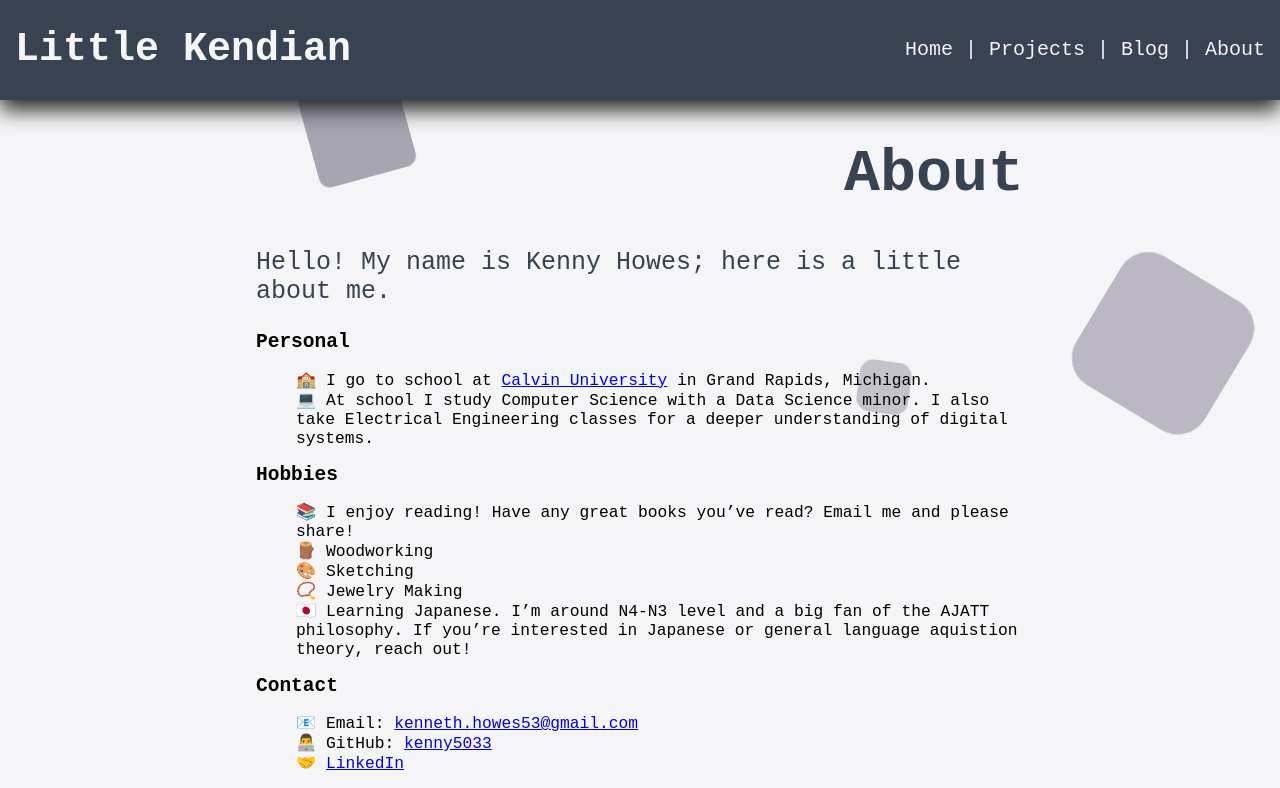
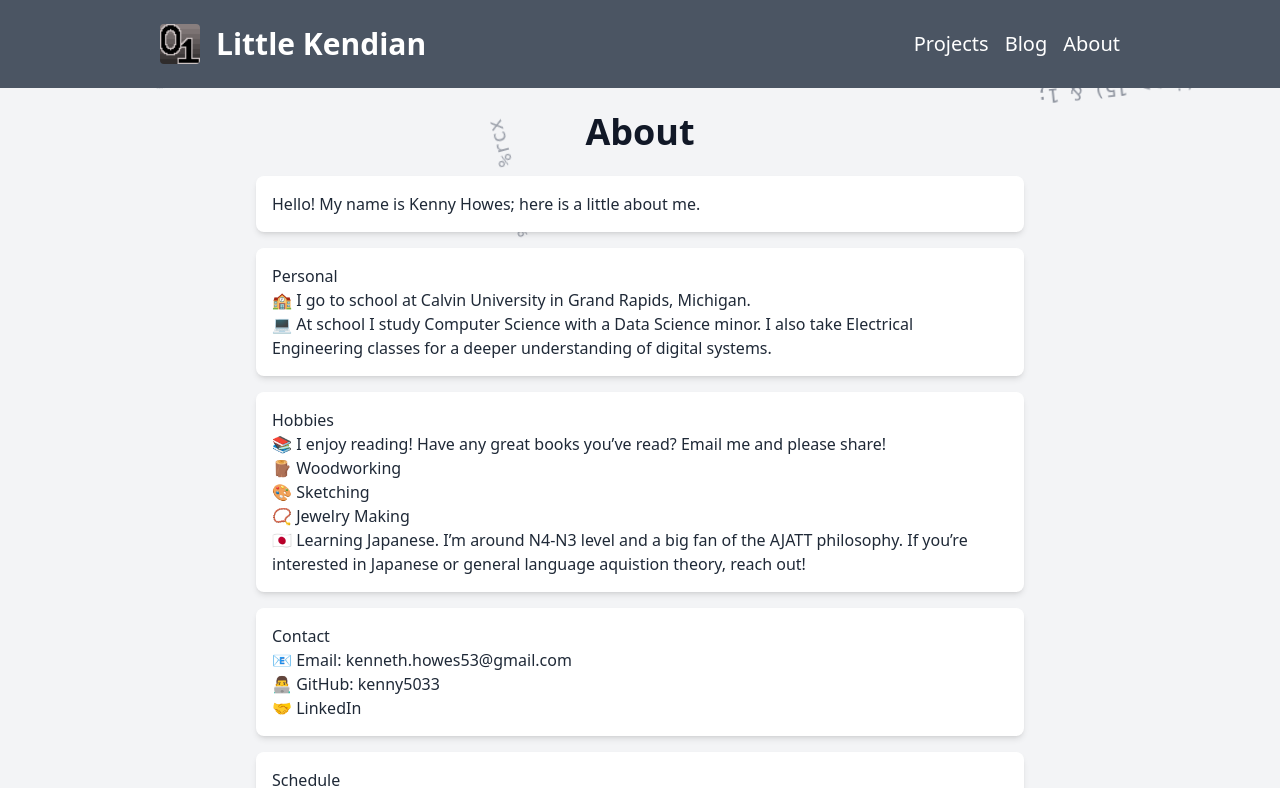
Before and after one commit to kenny5033/kenny5033.github.io, a Jekyll site: the page built from about.md, in a window 1280 px wide. Shown: the top 788 px of the page. Built offline with Jekyll 4.4.1, drawn with Linux system fonts in a browser that asks for light colours; nearby versions of some CDN libraries; some of the changed text lies outside the part shown.

Commit message:
components + restylings

```diff
--- /dev/null
+++ b/_includes/components/header.html
@@ -0,0 +1,50 @@
+<ul class="falling-area absolute inset-0">
+<li class="text text-sm font-mono text-gray-500"><code>mov $0x5A, %rax</code></li>
+<li class="text text-sm font-mono text-gray-500"><code>#include &ltstdlib.h&gt</code></li>
+<li class="text text-sm font-mono text-gray-500"><code>int main(void);</code></li>
+<li class="text text-sm font-mono text-gray-500">
+    <pre><code>
+    static struct<br>
+    file_operations fops = {<br>
+        &emsp;.open = chrDrvOpen<br>
+    }
+    </code></pre>
+</li>
+<li class="text text-sm font-mono text-gray-500">xor %rcx, %rcx</li>
+<li class="text text-sm font-mono text-gray-500">print("Hello world!")</li>
+<li class="text text-sm font-mono text-gray-500">
+    <pre>
+    entity Demultiplexer is
+        port(
+            A: in std_logic;
+            S: in std_logic;
+            Z0, Z1: out std_logic
+        );
+    end entity;
+    </pre>
+</li>
+<li class="text text-sm font-mono text-gray-500">
+    <pre>
+    const f = async () => {
+        return await fetch("nothing.burger");
+    }
+    </pre>
+</li>
+<li class="text text-sm font-mono text-gray-500">lb t1, 0(t0)</li>
+<li class="text text-sm font-mono text-gray-500">public static void Main(string[] args)</li>
+<li class="text text-sm font-mono text-gray-500">int main(void)</li>
+<li class="text text-sm font-mono text-gray-500">uint32_t n = (i >> 15) & 1;</li>
+<li class="text text-sm font-mono text-gray-500">hash["table"]</li>
+</ul>
+
+<header class="bg-gray-600 text-white p-6 px-40 flex justify-between items-center">
+<a class="flex items-center space-x-4 hover:text-red-200" href="/">
+    <img src="/favicon.ico" alt="Logo" class="h-10 w-10 rounded">
+    <p class="text-3xl font-bold hover:animate-pulse">Little Kendian</p>
+</a>
+<nav class="space-x-4 text-xl flex justify-end">
+    <a href="/projects" class="hover:text-blue-200">Projects</a>
+    <a href="/blog"     class="hover:text-blue-200">Blog</a>
+    <a href="/about"    class="hover:text-blue-200">About</a>
+</nav>
+</header>
--- /dev/null
+++ b/_layouts/about.html
@@ -0,0 +1,21 @@
+<!DOCTYPE html>
+<html>
+<head>
+  <link rel="stylesheet" href="../assets/css/falling.css">
+  <script src="https://cdn.tailwindcss.com"></script>
+  <title>{{ post.title }}</title>
+</head>
+<body class="bg-gray-100 text-gray-800">
+  {% include components/header.html %}
+
+  <h1 class="text-4xl font-bold text-center text-gray-900 my-6">
+    {{ page.title }}
+  </h1>
+  {% assign content = content | split: '<!--section-->' %}
+  {% for section in content %}
+  <div class="max-w-[60%] mx-auto my-4 p-4 bg-white rounded-lg shadow-md">
+    {{ section | safe }}
+  </div>
+  {% endfor %}
+</body>
+</html>
--- a/_layouts/page.html
+++ b/_layouts/page.html
@@ -1,63 +1,16 @@
 <!DOCTYPE html>
 <html>
 <head>
-  <link rel="stylesheet" href="/assets/css/site-colors.css">
-  <link rel="stylesheet" href="/assets/css/title-bar.css">
-  <link rel="stylesheet" href="/assets/css/index.css">
-  <link rel="stylesheet" href="/assets/css/feed.css">
-  <link rel="stylesheet" href="/assets/css/falling.css">
-  <link rel="stylesheet" href="/assets/css/card.css">
-  <style>
-    li {
-      list-style-type: none;
-      font-size: 1.25em;
-    }
+  <link rel="stylesheet" href="../assets/css/falling.css">
+  <script src="https://cdn.tailwindcss.com"></script>
+  <title>{{ post.title }}</title>
+</head>
+<body class="bg-gray-100 text-gray-800">
+  {% include components/header.html %}
 
-    .center {
-      text-align: center;
-      margin-left: auto;
-      margin-right: auto;
-    }
-  </style>
-</head>
-<body>
-  <ul class="falling-area">
-    <li class="text"><code>mov $0x5A, %rax</code></li>
-    <li class="text"><code>#include &ltstdlib.h&gt</code></li>
-    <li class="text"><code>int main(void);</code></li>
-    <li class="text">
-      <pre><code>
-        static struct<br>
-        file_operations fops = {<br>
-            &emsp;.open = chrDrvOpen<br>
-        }
-      </code></pre>
-    </li>
-    <li class="text">xor %rcx, %rcx</li>
-    <!-- Rest of empty li's are the falling squares -->
-    <li></li>
-    <li></li>
-    <li></li>
-    <li></li>
-    <li></li>
-    <li></li>
-    <li></li>
-    <li></li>
-  </ul>
-
-  <header class="nav-bar">
-    <h1>Little Kendian</h1>
-    <nav class="nav-links">
-      <a href="/">Home</a> |
-      <a href="/projects">Projects</a> |
-      <a href="/blog">Blog</a> |
-      <a href="/about">About</a>
-    </nav>
-  </header>
-
-  <main class="main-blurb">
-    <h1>{{ page.title }}</h1>
-    <p>{{ content }}</p>
+  <main class="main-blurb p-6">
+    <h1 class="text-3xl font-bold">{{ page.title }}</h1>
+    <p class="mt-4">{{ content }}</p>
   </main>
 </body>
 </html>
--- a/about.md
+++ b/about.md
@@ -19,12 +21,14 @@ Hello! My name is Kenny Howes; here is a little about me.
 - 📿 Jewelry Making
 - 🇯🇵 Learning Japanese. I'm around N4-N3 level and a big fan of the AJATT philosophy. If you're interested in Japanese or general language aquistion theory, reach out!
 
+<!--section-->
 ## Contact
 
 - 📧 Email: [kenneth.howes53@gmail.com](mailto:kenneth.howes53@gmail.com)
 - 👨‍💻 GitHub: [kenny5033](https://github.com/kenny5033)
 - 🤝 [LinkedIn](https://www.linkedin.com/in/kenneth-howes-b44aba298)
 
+<!--section-->
 ## Schedule
 
 <iframe src="https://calendar.google.com/calendar/embed?height=600&wkst=1&ctz=America%2FDetroit&showPrint=0&mode=WEEK&src=a2VubmV0aC5ob3dlczUzQGdtYWlsLmNvbQ&src=ZWFkZGI4NzJlMzY3MzAxMmFkOGRlMWY5ZDQxZDQ1ZTI0NmQwNzEyMGYzMzNjZDRkMGMwMTk2OTBhMTJlNmU2NUBncm91cC5jYWxlbmRhci5nb29nbGUuY29t&src=NDAxNDNlNTU1ZjZjN2U0YWE0MjZlYTJiYzc3MmQxNDJjOTk4NzcwMDdjNjZjNzAxMDI4YjE1N2U1NDQ4OWIwMUBncm91cC5jYWxlbmRhci5nb29nbGUuY29t&color=%23039BE5&color=%23E67C73&color=%23009688" style="border:solid 1px #777" width="800" height="600" frameborder="0" scrolling="no"></iframe>
--- a/assets/css/falling.css
+++ b/assets/css/falling.css
@@ -33,90 +33,85 @@
 
 .falling-area li:nth-child(2){
     font-size: 13px;
-    left: 23%;
+    left: 12%;
     animation-delay: 2s;
     animation-duration: 12s;
 }
 
 .falling-area li:nth-child(3){
     font-size: 17px;
-    left: 48%;
+    left: 19%;
     animation-delay: 4s;
 }
 
 .falling-area li:nth-child(4){
     font-size: 10px;
-    left: 64%;
+    left: 26%;
     animation-delay: 0s;
     animation-duration: 18s;
 }
 
 .falling-area li:nth-child(5){
     font-size: 20px;
-    left: 80%;
+    left: 33%;
     animation-delay: 0s;
+    animation-duration: 13s;
 }
 
 .falling-area li:nth-child(6){
-    left: 75%;
-    width: 110px;
-    height: 110px;
+    font-size: 9px;
+    left: 40%;
     animation-delay: 3s;
+    animation-duration: 14s;
 }
 
 .falling-area li:nth-child(7){
-    left: 35%;
-    width: 150px;
-    height: 150px;
-    animation-delay: 7s;
+    font-size: 13px;
+    left: 47%;
+    animation-delay: 10s;
+    animation-duration: 16s;
 }
 
 .falling-area li:nth-child(8){
-    left: 50%;
-    width: 25px;
-    height: 25px;
-    animation-delay: 15s;
-    animation-duration: 45s;
+    font-size: 17px;
+    left: 54%;
+    animation-delay: 8s;
+    animation-duration: 10s;
 }
 
 .falling-area li:nth-child(9){
-    left: 20%;
-    width: 15px;
-    height: 15px;
-    animation-delay: 2s;
-    animation-duration: 35s;
+    font-size: 15px;
+    left: 60%;
+    animation-delay: 4s;
+    animation-duration: 9s;
 }
 
 .falling-area li:nth-child(10){
-    left: 85%;
-    width: 150px;
-    height: 150px;
-    animation-delay: 0s;
-    animation-duration: 11s;
+    font-size: 12px;
+    left: 67%;
+    animation-delay: 18s;
+    animation-duration: 16s;
 }
 
 .falling-area li:nth-child(11){
-    left: 67%;
-    width: 52px;
-    height: 52px;
-    animation-delay: 0s;
-    animation-duration: 9s;
+    font-size: 11px;
+    left: 74%;
+    animation-delay: 2s;
+    animation-duration: 20s;
 }
 
 .falling-area li:nth-child(12){
-    left: 7%;
-    width: 72px;
-    height: 72px;
-    animation-delay: 10s;
-    animation-duration: 18s;
+    font-size: 19px;
+    left: 81%;
+    animation-delay: 0s;
+    animation-duration: 19s;
 }
 
 .falling-area li:nth-child(13){
-    left: 24%;
-    width: 100px;
-    height: 100px;
-    animation-delay: 3s;
-    animation-duration: 7s;
+    font-size: 14px;
+    left: 88%;
+    animation-delay: 9s;
+    animation-duration: 22s;
 }
 
 @keyframes falling-list {
```
Also changed, not shown: other parts of about.md (+3 -1 lines), _includes/components/card.html (+4 -4 lines), _layouts/home.html (+24 -51 lines).
